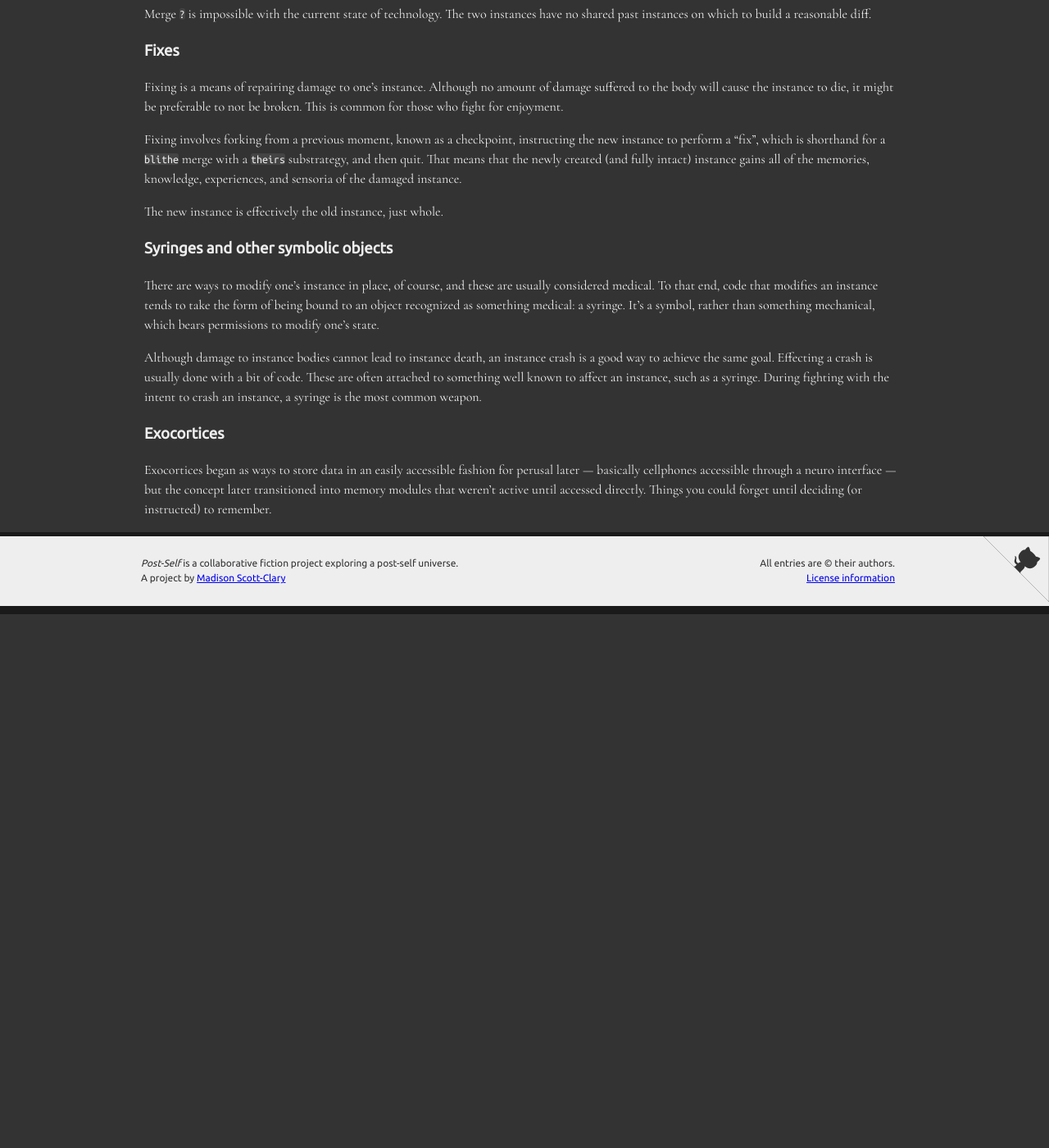
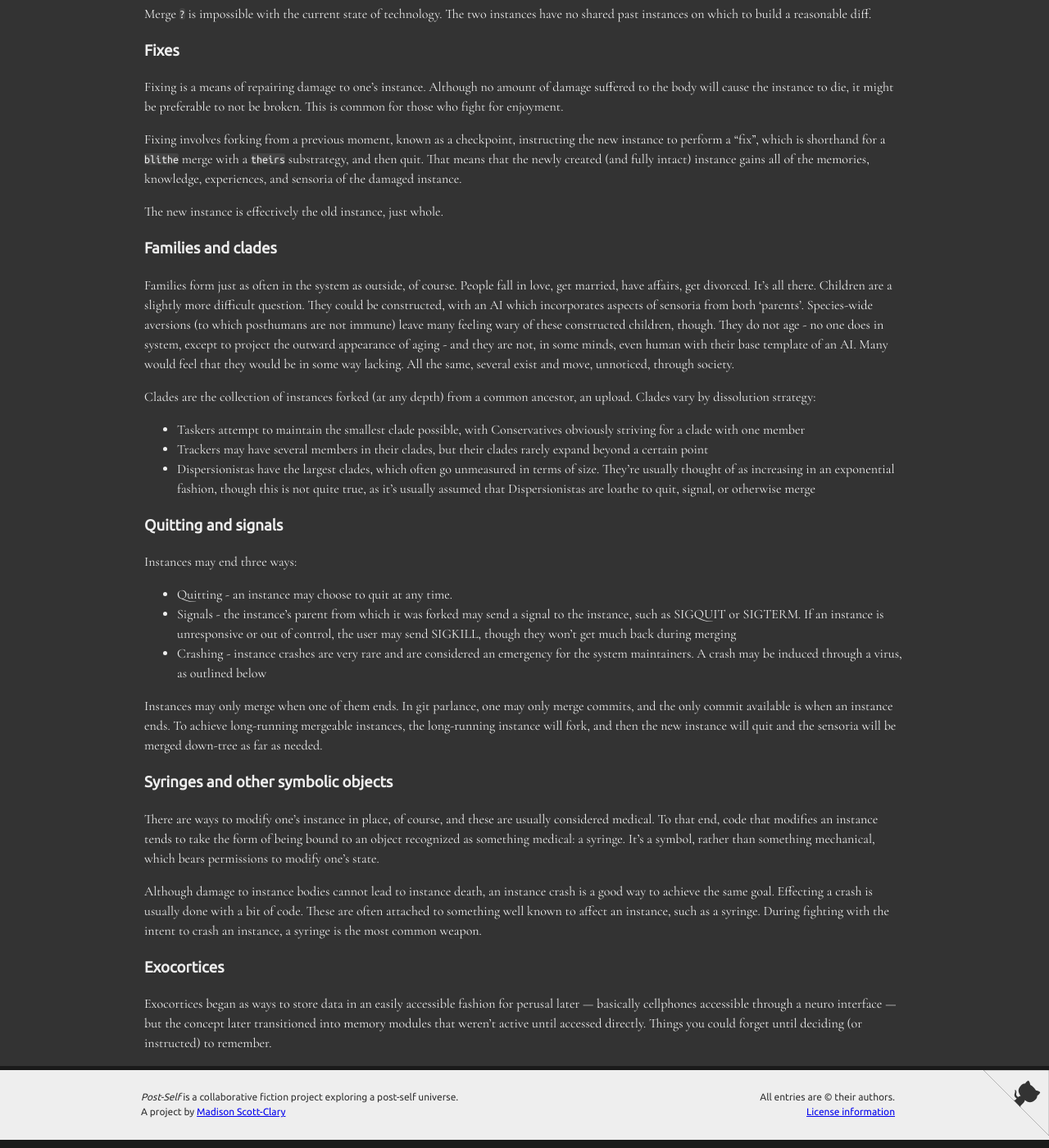
Before and after one commit to post-self/post-self.github.io, a Jekyll site: the page built from about/universe.md, in a window 1280 px wide and 1400 px high, scrolled down 2593 px. Shown: the whole window at 82% size. Built offline with Jekyll 4.4.1, drawn with Linux system fonts in a browser that asks for light colours; before the commit the page ends 3342 px from its top, so only the background shows below that.

Commit message:
Universe notes, a prompt

```diff
--- a/about/universe.md
+++ b/about/universe.md
@@ -95,6 +95,26 @@ Fixing involves forking from a previous moment, known as a checkpoint, instructi
 
 The new instance is effectively the old instance, just whole.
 
+### Families and clades
+
+Families form just as often in the system as outside, of course. People fall in love, get married, have affairs, get divorced. It's all there. Children are a slightly more difficult question. They could be constructed, with an AI which incorporates aspects of sensoria from both 'parents'. Species-wide aversions (to which posthumans are not immune) leave many feeling wary of these constructed children, though. They do not age - no one does in system, except to project the outward appearance of aging - and they are not, in some minds, even human with their base template of an AI. Many would feel that they would be in some way lacking. All the same, several exist and move, unnoticed, through society.
+
+Clades are the collection of instances forked (at any depth) from a common ancestor, an upload. Clades vary by dissolution strategy:
+
+* Taskers attempt to maintain the smallest clade possible, with Conservatives obviously striving for a clade with one member
+* Trackers may have several members in their clades, but their clades rarely expand beyond a certain point
+* Dispersionistas have the largest clades, which often go unmeasured in terms of size. They're usually thought of as increasing in an exponential fashion, though this is not quite true, as it's usually assumed that Dispersionistas are loathe to quit, signal, or otherwise merge
+
+### Quitting and signals
+
+Instances may end three ways:
+
+* Quitting - an instance may choose to quit at any time.
+* Signals - the instance's parent from which it was forked may send a signal to the instance, such as SIGQUIT or SIGTERM. If an instance is unresponsive or out of control, the user may send SIGKILL, though they won't get much back during merging
+* Crashing - instance crashes are very rare and are considered an emergency for the system maintainers. A crash may be induced through a virus, as outlined below
+
+Instances may only merge when one of them ends. In git parlance, one may only merge commits, and the only commit available is when an instance ends. To achieve long-running mergeable instances, the long-running instance will fork, and then the new instance will quit and the sensoria will be merged down-tree as far as needed.
+
 ### Syringes and other symbolic objects
 
 There are ways to modify one's instance in place, of course, and these are usually considered medical. To that end, code that modifies an instance tends to take the form of being bound to an object recognized as something medical: a syringe. It's a symbol, rather than something mechanical, which bears permissions to modify one's state.
```
Also changed, not shown: about/prompts.md (+1 -0 lines).
